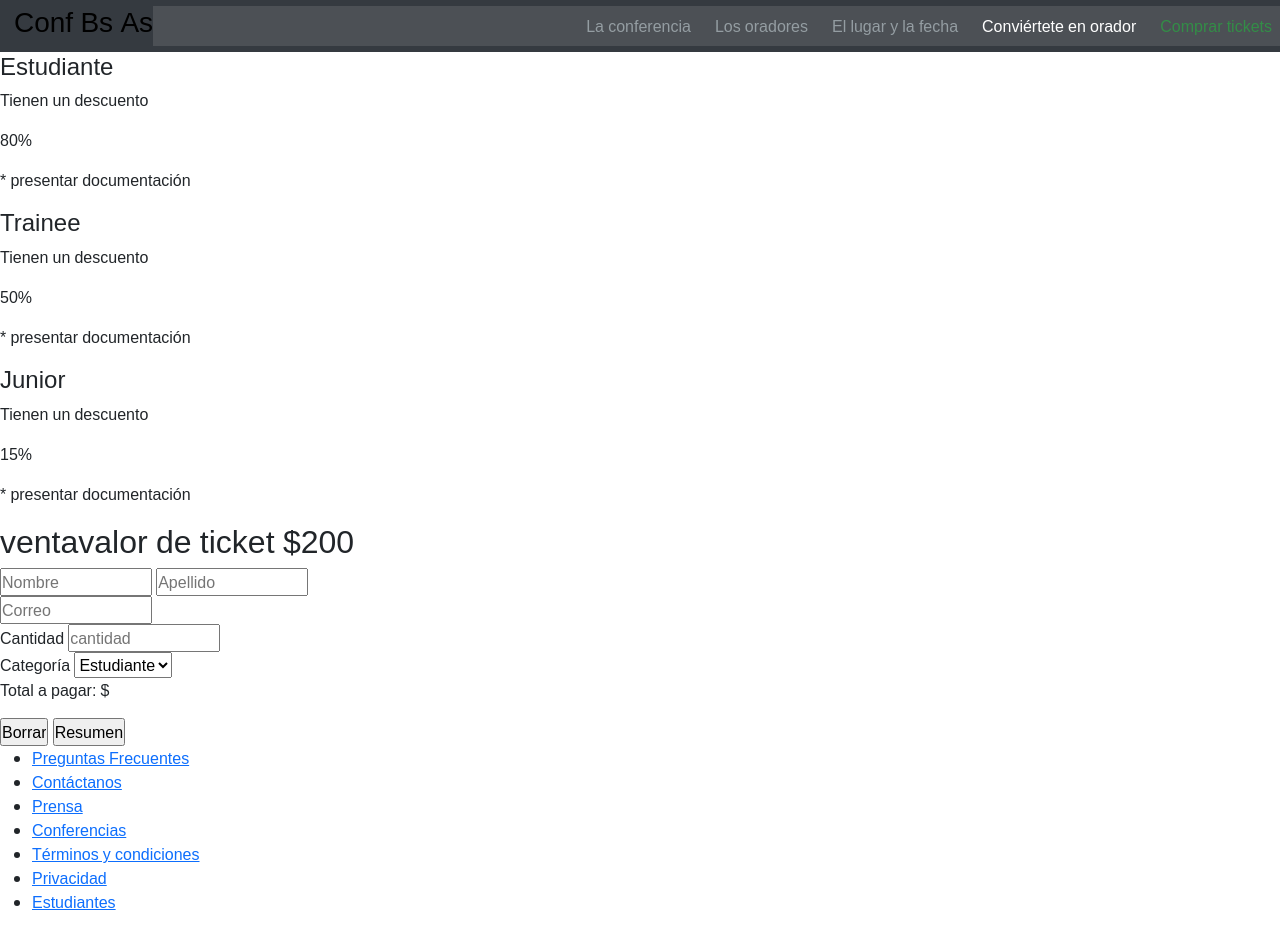
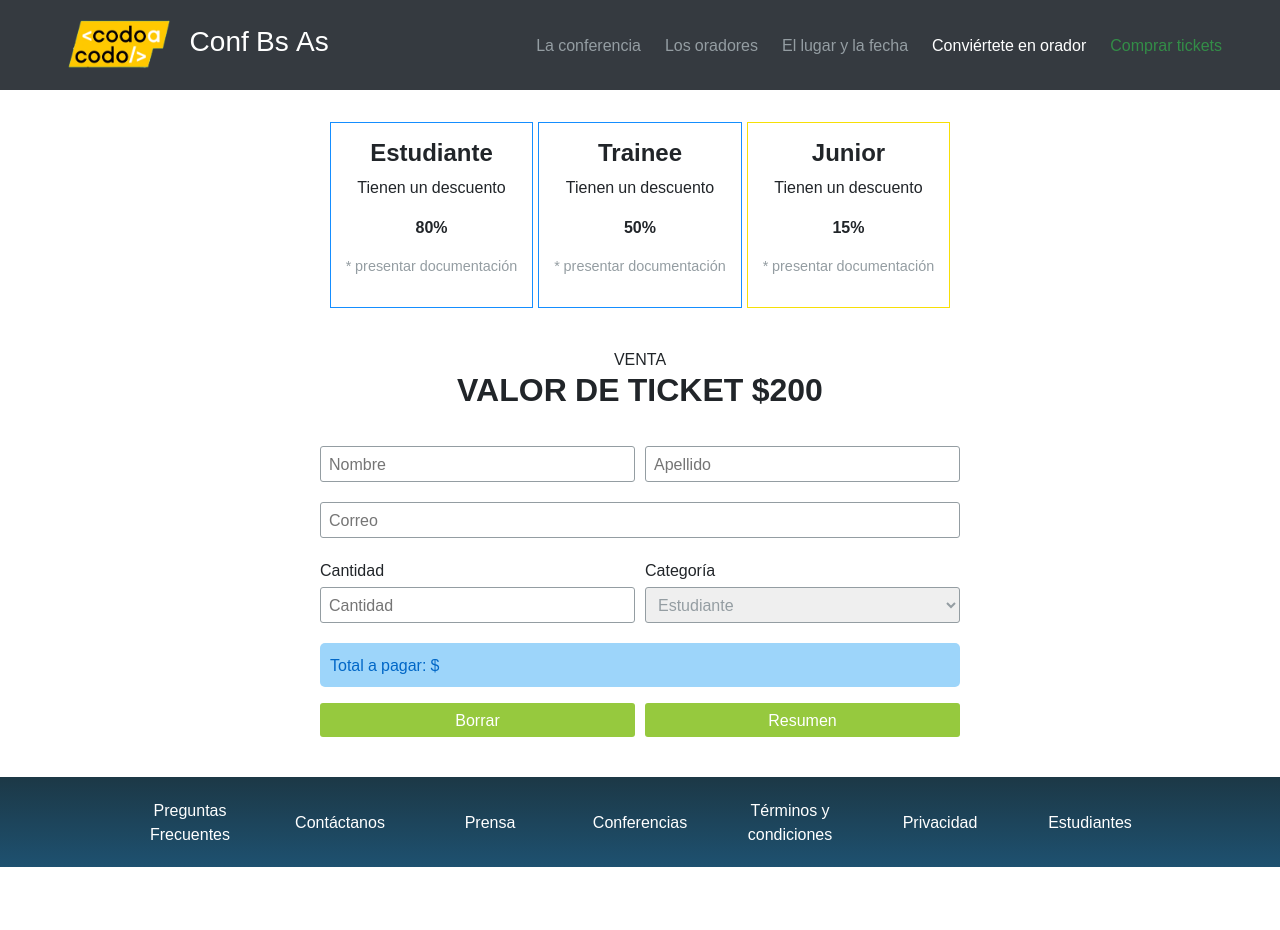
Before and after one commit to Sybil24/primer-tp-codo-a-codo, a plain HTML site: page pages/tickets.html in a window 1280 px wide. After the commit the page ends 867 px from the top, so only its background shows below. Drawn offline with nearby package versions, Linux system fonts and the light colour scheme.

Commit message:
agregado estilos restantes y estructura pag tickets

```diff
--- a/css/orador.css
+++ b/css/orador.css
@@ -3,7 +3,10 @@
   font-family: "Noto Sans Shavian", sans-serif;
   margin: 0;
   padding: 0;
-
+}
+html{
+  min-width: 360px !important;
+  scroll-behavior: smooth;
 }
 
 .header{
@@ -14,11 +17,15 @@
     .navbar-brand{
       margin: 0;
 
-      & h3{
-        color: #000;
-        font-weight: 100;
-        padding-left: .5em;
+      & img{
+        height: 50px;
+        margin: 0;
       }
+    }
+    .container-fluid h3{
+      color: #ffffff;
+      display: none;
+      font-weight: 100;
     }
     .navbar-toggler{
       border: 1px solid #242525;
@@ -38,3 +45,177 @@
     }
   }
 }
+
+.main{
+  .container-cards{
+    display: flex;
+    align-items: center;
+    justify-content: center;
+    flex-wrap: wrap;
+    gap: 5px;
+    margin: 2rem 0;
+
+    .cards{
+      border: 1px solid #158eff;
+      padding: 15px;
+      text-align: center;
+      overflow: hidden;
+
+      & h4, p:nth-of-type(2){
+        font-weight: bold;
+      }
+      &  p:nth-of-type(3){
+        color: #949da2;
+        font-size: 0.9em;
+      }
+    }
+    .cards:hover{
+      transform: scaleX(1.1);
+      overflow: hidden;
+    }
+    .cards:last-of-type{
+      border: 1px solid #f7df07;
+    }
+  }
+  .container-form{
+    display: flex;
+    flex-direction: column;
+    gap: 20px;
+
+    .title-form h2{
+      background-color: #5b656e;
+      font-weight: bold;
+      padding: 10px 0;
+      text-align: center;
+      text-transform: uppercase;
+    }
+    /*    FORMULARIO    */
+    .form{
+      min-width: 300px;
+      margin: 0 auto 20px;
+      width: 50%;
+
+      .container-user{
+        display: flex;
+        gap: 10px;
+      }
+      .container-mail{
+        margin: 20px 0;
+      }
+      .container-label{
+        display: flex;
+        gap: 10px;
+
+        .cantidad, .categoria{
+          flex: 1;
+        }
+        .cantidad label, .categoria label{
+          padding-bottom: 5px;
+        }
+      }
+      .container-info{
+        margin: 20px 0;
+
+        .container-precio p{
+          background-color: #9dd5fa;
+          border-radius: 5px;
+          color: #0067c7;
+          padding: 10px;
+        }
+        .container-buttons{
+          display: flex;
+          gap: 10px;
+
+          & input{
+            background-color: #96c93e;
+            border: none;
+            border-radius: 3px;
+            color: #fff;
+            padding: 5px;
+          }
+        }
+      }
+      & input, .categoria select{
+        border: 1px solid #242525;
+        border-radius: 3px;
+        outline: none;
+        padding: 5px 8px;
+        width: 100%;
+        color: #949da2;
+      }
+    }
+  }
+}
+
+.footer{
+  background: linear-gradient(#1c3846, #1e5170 );
+
+  .list-footer{
+    display: flex;
+    flex-wrap: wrap;
+    align-items: center;
+    gap: 15px;
+    justify-content: center;
+    height: 100%;
+    list-style-type: none;
+    margin: 0;
+    padding: 20px 0;
+
+    .list-footer-items .list-footer-items-link{
+      color: #ffffff;
+    }
+  }
+}
+
+@media screen and (min-width: 920px) {
+  *{
+    transition: 0.5s ease;
+  }
+
+  .header{
+    .navbar{
+      .navbar-brand img{
+        height: 80px;
+        padding-left: 50px;
+      }
+      .container-fluid h3{
+        display: block;
+      }
+      .navbar-collapse{
+        background-color: #353a40;
+        padding-right: 50px;
+      }
+    }
+  }
+  .main{
+    .container-form .title-form h2 {
+      background-color: #ffffff;
+
+      & span{
+        font-size: .5em;
+        font-weight: 400;
+        transition: 0.5s ease;
+        display: block;
+      }
+    }
+    .container-form .form input, .container-form .form .categoria select{
+      border: 1px solid #949da2;
+    }
+  }
+  .footer{
+    height:90px;
+
+    .list-footer{
+      gap: 50px;
+
+      .list-footer-items{
+        width: 100px;
+        text-align: center;
+
+        .list-footer-items-link{
+          text-decoration: none;
+        }
+      }
+    }
+  }
+}
--- a/pages/tickets.html
+++ b/pages/tickets.html
@@ -12,7 +12,7 @@
     />
   <link rel="stylesheet" href="../css/orador.css">
   <!--      https://www.flaticon.es/iconos-gratis/aterrizaje       -->
-  <link rel="icon" href="./assets/img/icon.png" />
+  <link rel="icon" href="../assets/img/icon.png" />
   <link
     href="https://fonts.googleapis.com/css2?family=Noto+Sans+Shavian&family=Roboto+Slab:wght@700&family=Roboto:wght@300&display=swap"
     rel="stylesheet"
@@ -23,8 +23,9 @@
     <nav class="navbar navbar-expand-lg p-0">
       <div class="container-fluid p-0">
         <a class="navbar-brand active" href="../index.html">
-          <h3>Conf Bs As</h3>
+          <img src="../assets/img/codoacodo.png" alt="Logo Codo a Codo" />
         </a>
+        <h3>Conf Bs As</h3>
         <button
           class="navbar-toggler me-2"
           type="button"
@@ -91,22 +92,24 @@
       </article>
     </section>
 
-    <form action="#" method="POST">
+    <form action="#" method="POST" class="container-form">
       <div class="title-form">
-        <h2><span>venta</span>valor de ticket $200</h2>
+        <h2><span>venta </span>valor de ticket $200</h2>
       </div>
-      <section>
-        <div>
+      <section class="form">
+        <div class="container-user">
           <input type="text" name="nombre" placeholder="Nombre">
           <input type="text" name="apellido" placeholder="Apellido">
         </div>
-        <input type="email" name="email" placeholder="Correo">
-        <div>
-          <div>
+        <div class="container-mail">
+          <input type="email" name="email" placeholder="Correo">
+        </div>
+        <div class="container-label">
+          <div class="cantidad">
             <label for="cantidad">Cantidad</label>
-            <input type="text" name="cantidad" id="cantidad" placeholder="cantidad">
+            <input type="text" name="cantidad" id="cantidad" placeholder="Cantidad">
           </div>
-          <div>
+          <div class="categoria">
             <label for="categoria">Categoría</label>
             <select name="categoria" id="categoria">
               <option value="Estudiante">Estudiante</option>
@@ -114,6 +117,8 @@
               <option value="Junior">Junior</option>
             </select>
           </div>
+        </div>
+        <div class="container-info">
           <div class="container-precio">
             <p id="precioTotal">Total a pagar: $</p>
           </div>
```
